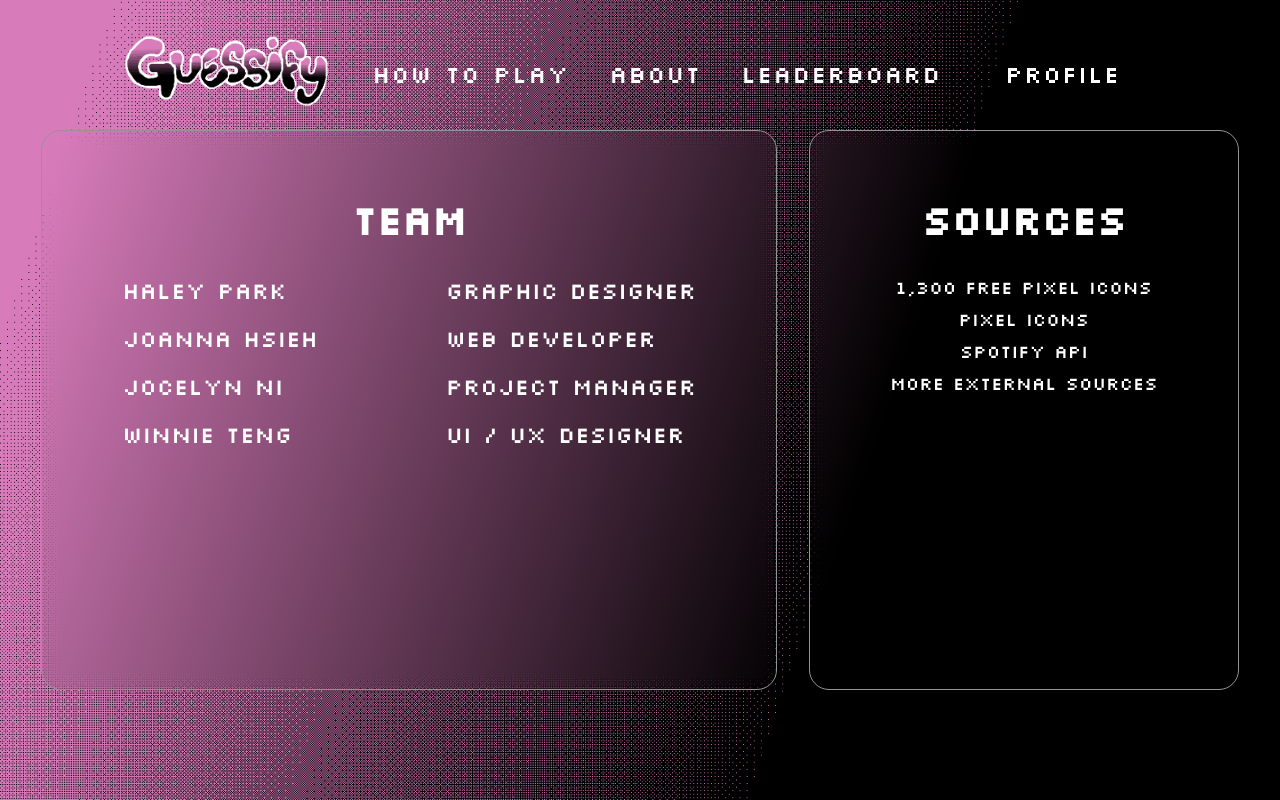
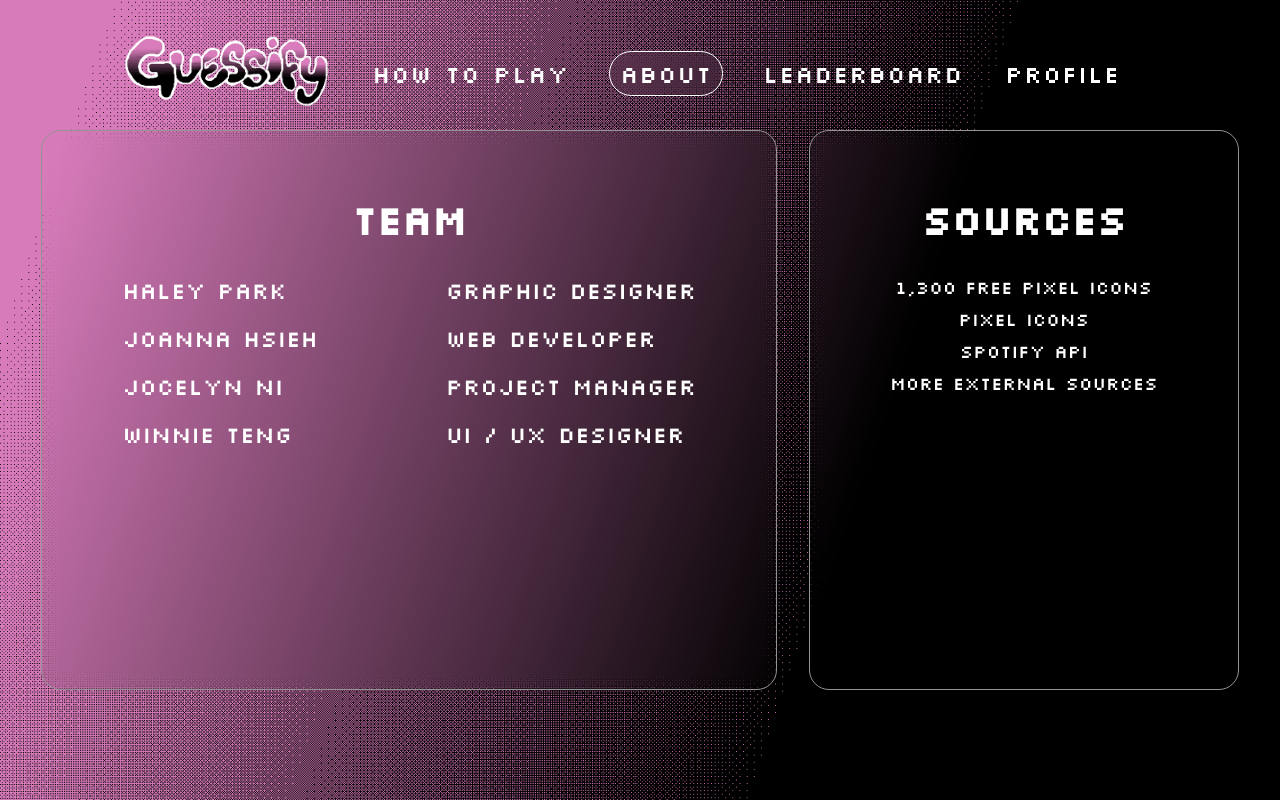
Before and after one commit to vu-cs4289-25s/Guessify, a React (Create React App) app in the folder my-app/: page /about in a window 1280 px wide. Built offline with nearby package versions, Linux system fonts and the light colour scheme.

Commit message:
navbar indicating current page

```diff
--- a/my-app/src/components/Navbar/Navbar.css
+++ b/my-app/src/components/Navbar/Navbar.css
@@ -5,25 +5,25 @@
   left: 0;
   width: 100%;
   background-color: transparent;
-    padding: 30px 100px; /* Default padding when the logo is present */
+  padding: 30px 100px;
   z-index: 100;
   display: flex;
   align-items: center;
   justify-content: flex-start;
   box-sizing: border-box;
-    transition: padding 0.3s ease; /* Smooth transition for padding changes */
+  transition: padding 0.3s ease;
 }
 
 /* Navbar without the logo */
 .navbar.no-logo {
-    padding: 58px 100px; /* Adjusted padding when the logo is hidden */
+  padding: 58px 100px;
 }
 
 /* Logo link */
 .nav-logo {
   margin-right: 20px;
   text-decoration: none;
-    transition: opacity 0.3s ease, transform 0.3s ease; /* Smoothly fade/slide the logo */
+  transition: opacity 0.3s ease, transform 0.3s ease;
 }
 
 /* Logo image */
@@ -36,16 +36,16 @@
 .nav-links-container {
   display: flex;
   align-items: center;
-    transition: margin-left 0.3s ease; /* Smooth transition for sliding */
+  transition: margin-left 0.3s ease;
 }
 
 /* Move links to the left when the logo is hidden */
 .navbar.no-logo .nav-links-container {
-    margin-left: 0; /* Default when no logo */
+  margin-left: 0;
 }
 
 .nav-links-container {
-    margin-left: 120px; /* Add space for the logo when it’s present */
+  margin-left: 120px;
 }
 
 /* Navbar links */
@@ -71,3 +71,12 @@
   text-shadow: 2px 2px 2px #000;
   font-weight: bold;
 }
+
+/* Border to indicate current page */
+.nav-link-border {
+  background: rgba(255, 255, 255, 0.0);
+  backdrop-filter: blur(10px);
+  border: 1px solid #fff;
+  padding: 6px 10px;
+  border-radius: 30px;
+}
--- a/my-app/src/components/Navbar/Navbar.js
+++ b/my-app/src/components/Navbar/Navbar.js
@@ -3,8 +3,11 @@ import { Link, useLocation } from "react-router-dom";
 import "./Navbar.css";
 
 const Navbar = () => {
-  const location = useLocation(); // Get the current route
-  const isLandingPage = location.pathname === "/"; // Check if on the landing page
+  const location = useLocation();
+  const isLandingPage = location.pathname === "/";
+
+  // Helper to conditionally apply the border indicating current page
+  const isActivePage = (path) => location.pathname === path;
 
   return (
     <nav className={`navbar ${isLandingPage ? "no-logo" : ""}`}>
@@ -14,15 +17,35 @@ const Navbar = () => {
           <img src="/logo.png" alt="Logo" className="logo" />
         </Link>
       )}
-      <Link to="/how-to-play" className="nav-link">
+
+      <Link
+        to="/how-to-play"
+        className={`nav-link ${
+          isActivePage("/how-to-play") ? "nav-link-border" : ""
+        }`}
+      >
         HOW TO PLAY
       </Link>
-      <Link to="/about" className="nav-link">
+
+      <Link
+        to="/about"
+        className={`nav-link ${
+          isActivePage("/about") ? "nav-link-border" : ""
+        }`}
+      >
         ABOUT
       </Link>
-      <Link to="/leaderboard" className="nav-link">
+
+      <Link
+        to="/leaderboard"
+        className={`nav-link ${
+          isActivePage("/leaderboard") ? "nav-link-border" : ""
+        }`}
+      >
         LEADERBOARD
       </Link>
+
+      {/* TODO - profile picture instead of text */}
       <Link to="/profile" className="nav-link profile-link">
         PROFILE
       </Link>
--- a/my-app/src/pages/Leaderboard/Leaderboard.js
+++ b/my-app/src/pages/Leaderboard/Leaderboard.js
@@ -43,11 +43,13 @@ const Leaderboard = () => {
             <p className="leaderboard-col-title">NAME</p>
             <br />
             {/* TODO - fetch name in order of highest score */}
+            {/* TODO - yellow text for current user*/}
           </div>
           <div className="leaderboard-col-right">
             <p className="leaderboard-col-title">SCORE</p>
             <br />
             {/* TODO - fetch score in order of highest score */}
+            {/* TODO - yellow text for current user*/}
           </div>
         </div>
       </div>
```
Lines whose indentation alone changed are shown as unchanged.
